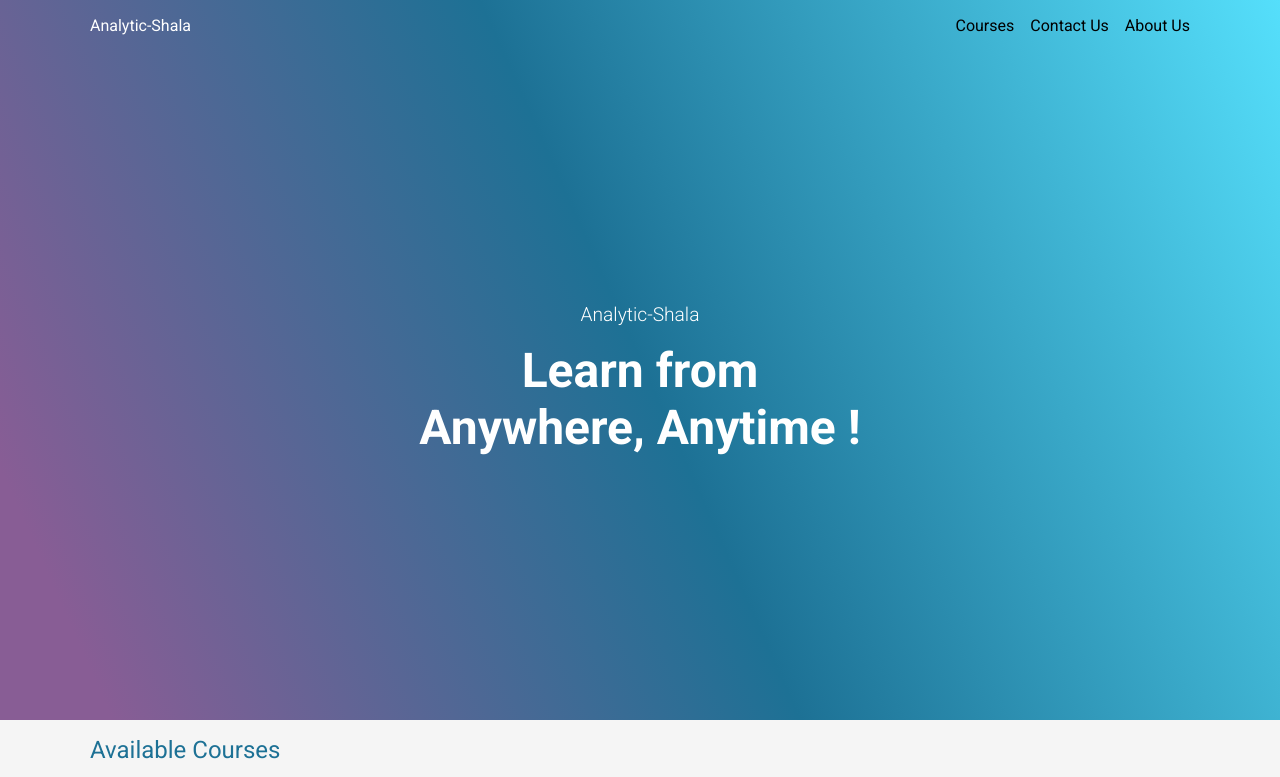
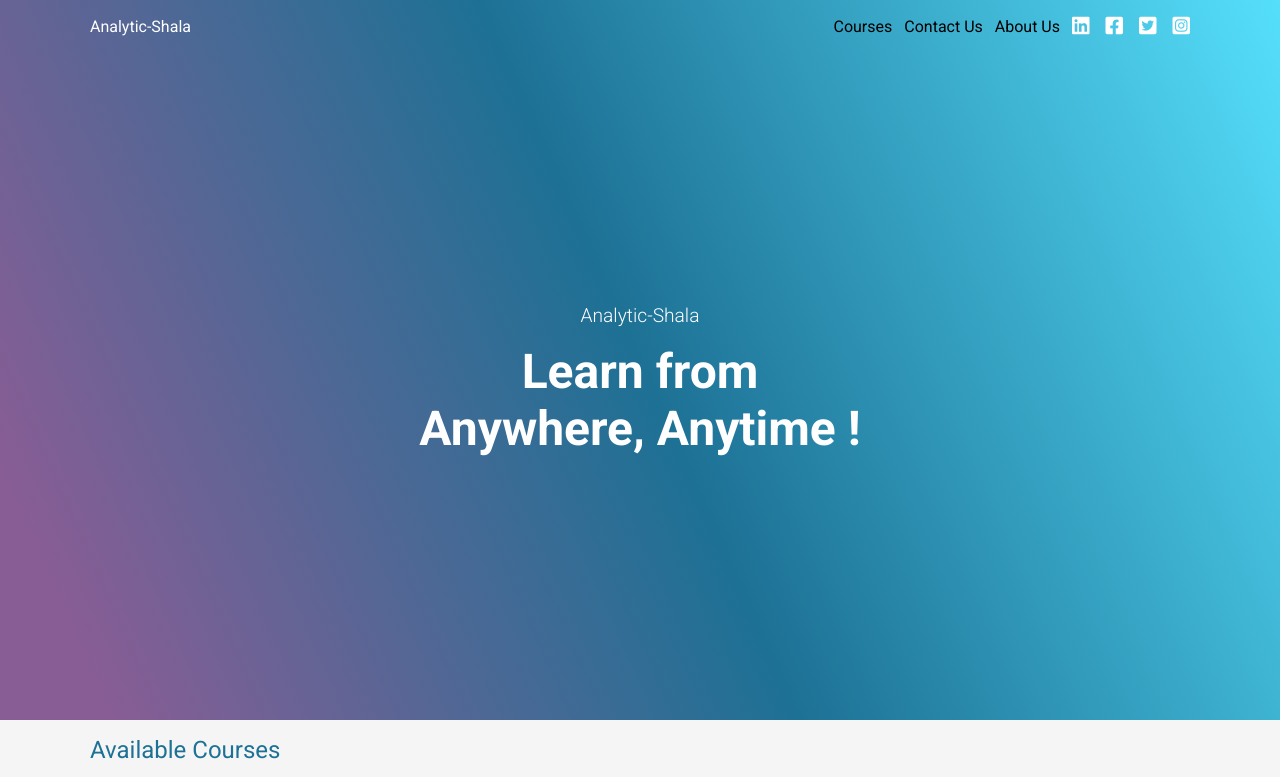
Before and after one commit to SonuAkhtar/static_site, a plain HTML site: page index.html in a window 1280 px wide. Shown: the top 777 px of the page. Drawn offline with Linux system fonts and the light colour scheme.

Commit message:
added social icons to navbar

```diff
--- a/index.html
+++ b/index.html
@@ -35,6 +35,13 @@
             <a href="#about" class="nav_link inactive" onclick="closeMenu()"
               >About Us</a
             >
+
+            <div class="social_icons">
+              <i class="fa-brands fa-linkedin"></i>
+              <i class="fa-brands fa-square-facebook"></i>
+              <i class="fa-brands fa-square-twitter"></i>
+              <i class="fa-brands fa-square-instagram"></i>
+            </div>
           </div>
         </nav>
 
--- a/style.css
+++ b/style.css
@@ -50,6 +50,7 @@ html {
     rgba(85, 223, 251, 1) 100%
   );
   color: #fff;
+  overflow: hidden;
 }
 
 .section_wrapper.hero {
@@ -71,7 +72,7 @@ html {
   display: flex;
   align-items: center;
   justify-content: center;
-  column-gap: 1rem;
+  column-gap: 0.75rem;
 }
 
 .nav_links a {
@@ -98,6 +99,14 @@ html {
 
 .nav_links a:hover:before {
   width: 100%;
+}
+
+.nav_links .social_icons {
+  margin: 0;
+  display: flex;
+  align-items: center;
+  justify-content: center;
+  column-gap: 1rem;
 }
 
 .hero_main {
```
